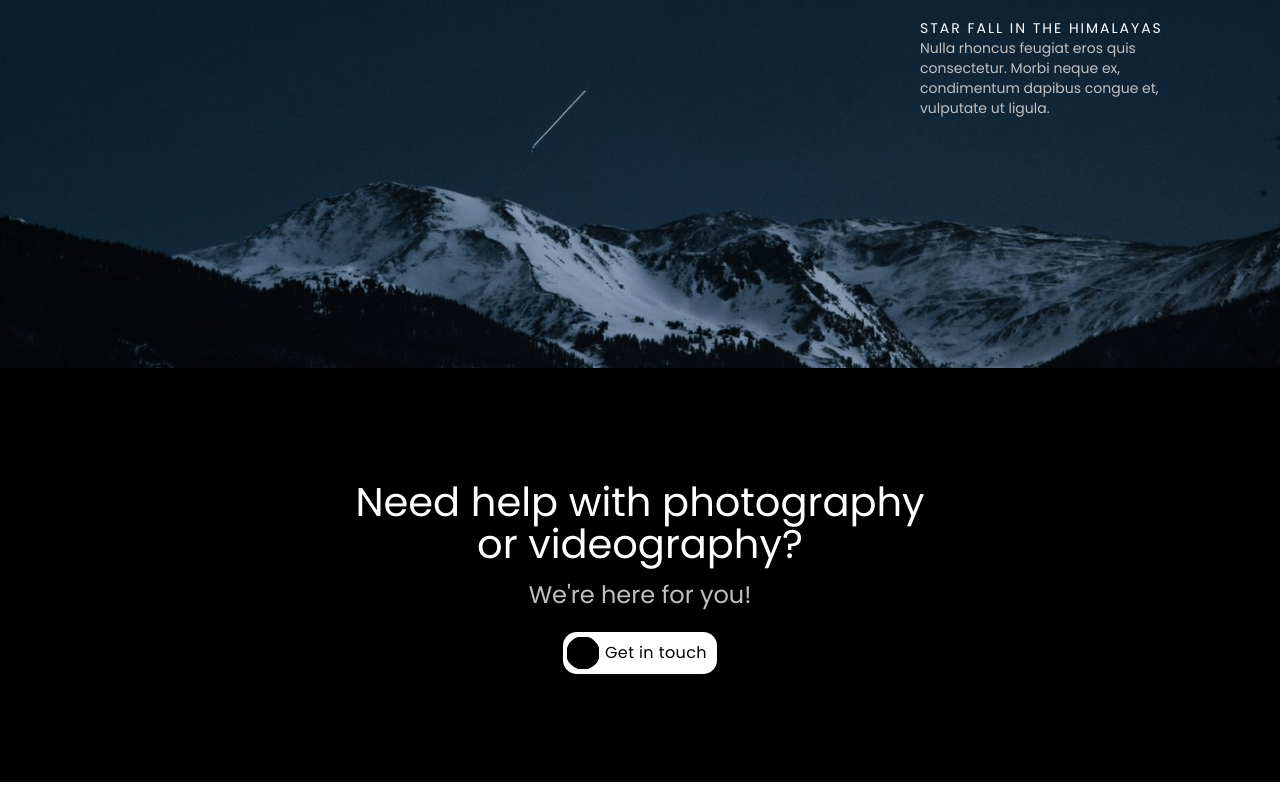
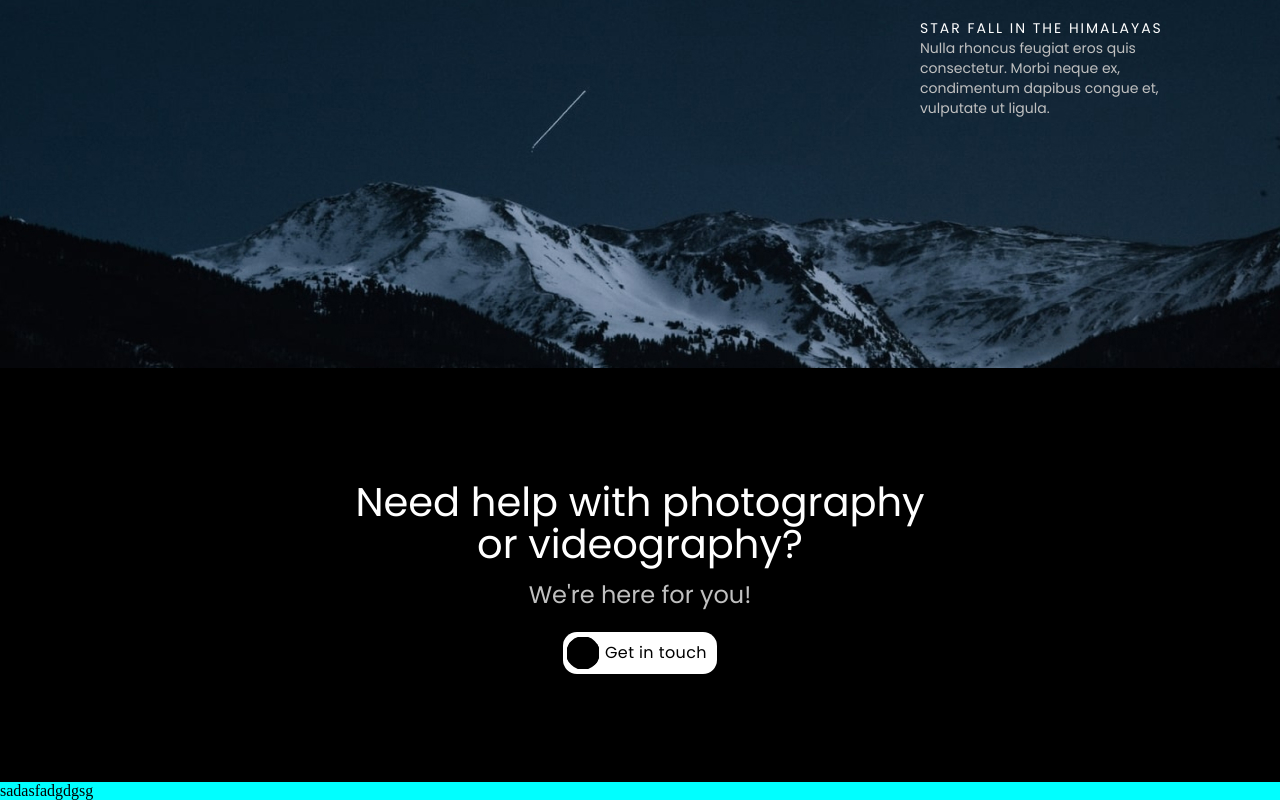
Before and after one commit to pbolevoi/Aperture, a plain HTML site: page index.html in a window 1280 px wide. Shown: the part 2139-2939 px from the top of the page. Drawn offline with Linux system fonts and the light colour scheme.

Commit message:
create new p

```diff
--- a/index.html
+++ b/index.html
@@ -92,7 +92,7 @@
 
     <section class="section_demo">
         <div>
-
+            <p>sadasfadgdgsg</p>
         </div>
 
     </section>
```
